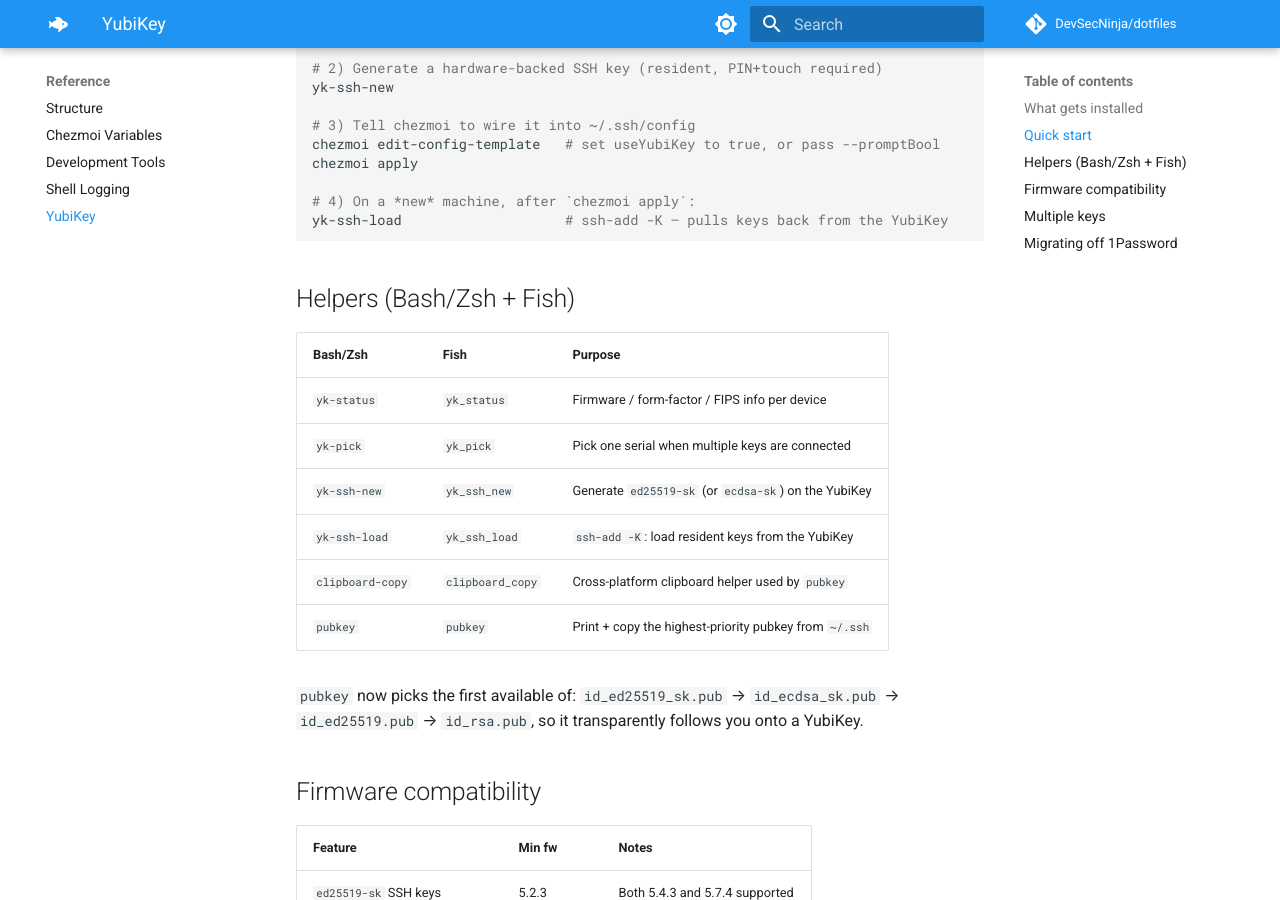
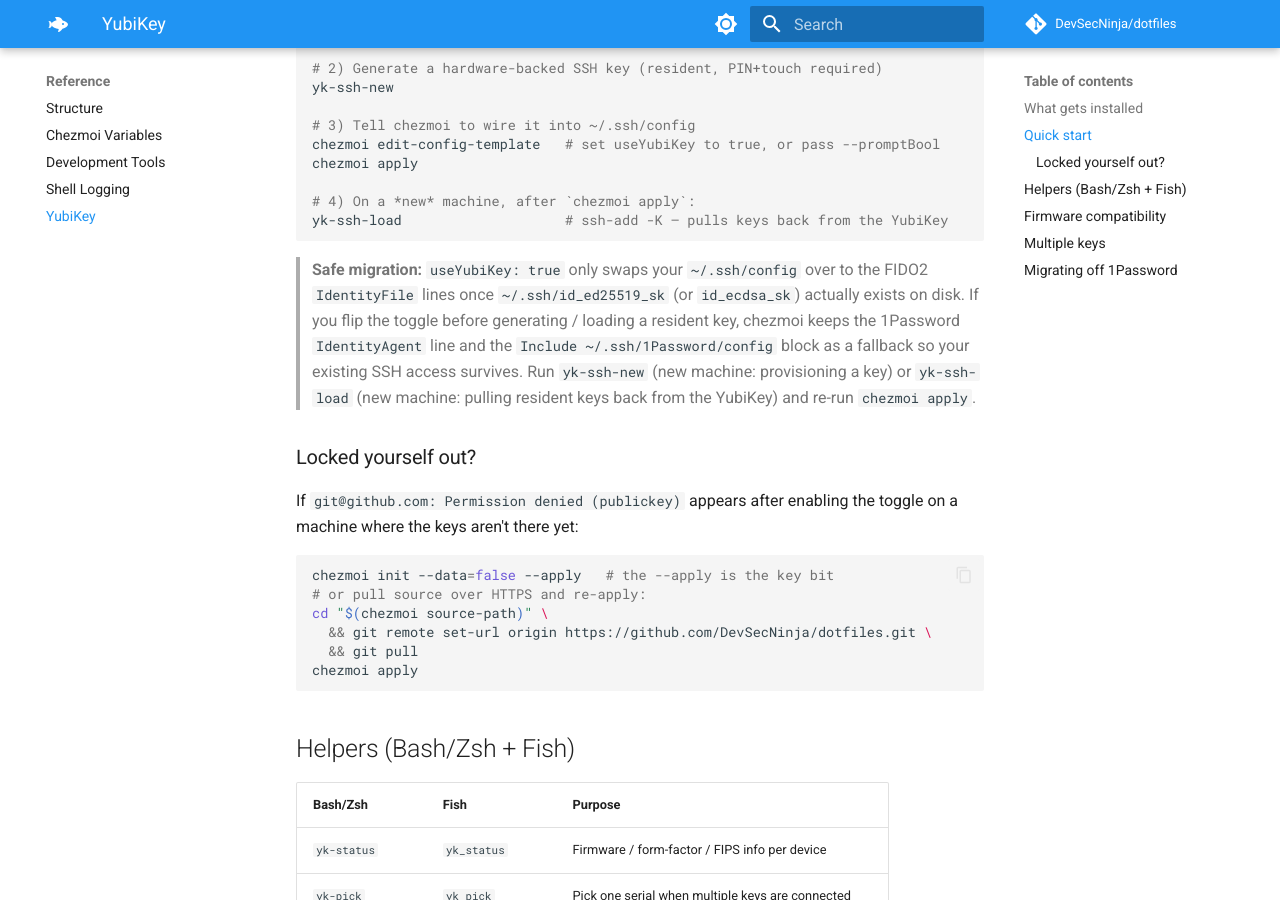
Before and after one commit to DevSecNinja/dotfiles, an MkDocs documentation site: the page built from docs/yubikey.md, in a window 1280 px wide and 900 px high, scrolled down 915 px. Built offline with MkDocs 1.6.1 and Material for MkDocs 9.7.7, drawn with Linux system fonts in a browser that asks for light colours; comment, search, counter and statistics services are not loaded.

Commit message:
fix(yubikey): keep 1Password SSH fallback until FIDO2 keys exist (#288)

````diff
--- a/docs/yubikey.md
+++ b/docs/yubikey.md
@@ -38,6 +38,29 @@
 
 # 4) On a *new* machine, after `chezmoi apply`:
 yk-ssh-load                    # ssh-add -K — pulls keys back from the YubiKey
+```
+
+> **Safe migration:** `useYubiKey: true` only swaps your `~/.ssh/config`
+> over to the FIDO2 `IdentityFile` lines once `~/.ssh/id_ed25519_sk` (or
+> `id_ecdsa_sk`) actually exists on disk. If you flip the toggle before
+> generating / loading a resident key, chezmoi keeps the 1Password
+> `IdentityAgent` line and the `Include ~/.ssh/1Password/config` block as
+> a fallback so your existing SSH access survives. Run `yk-ssh-new` (new
+> machine: provisioning a key) or `yk-ssh-load` (new machine: pulling
+> resident keys back from the YubiKey) and re-run `chezmoi apply`.
+
+### Locked yourself out?
+
+If `git@github.com: Permission denied (publickey)` appears after enabling
+the toggle on a machine where the keys aren't there yet:
+
+```bash
+chezmoi init --data=false --apply   # the --apply is the key bit
+# or pull source over HTTPS and re-apply:
+cd "$(chezmoi source-path)" \
+  && git remote set-url origin https://github.com/DevSecNinja/dotfiles.git \
+  && git pull
+chezmoi apply
 ```
 
 ## Helpers (Bash/Zsh + Fish)
````
Also changed, not shown: 1 other file.
